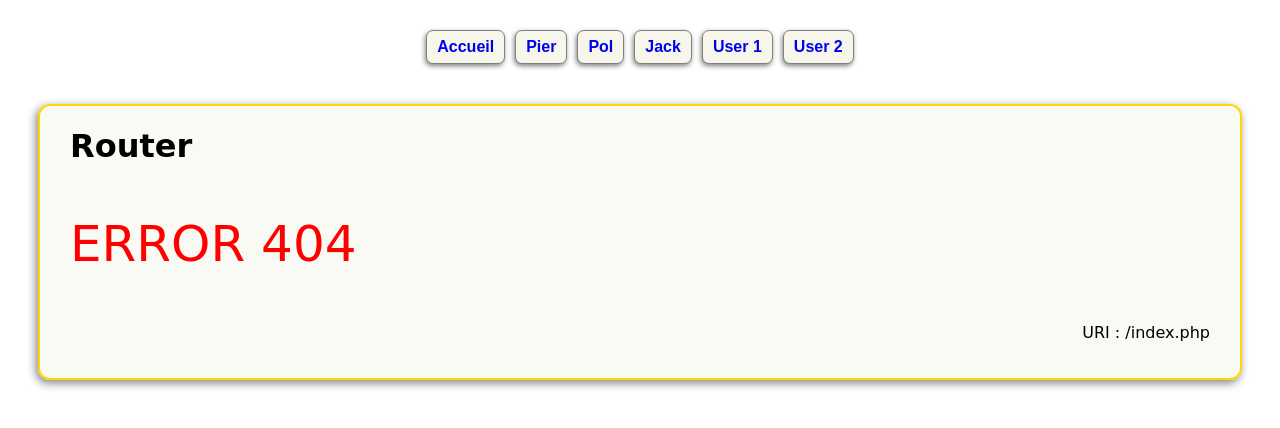
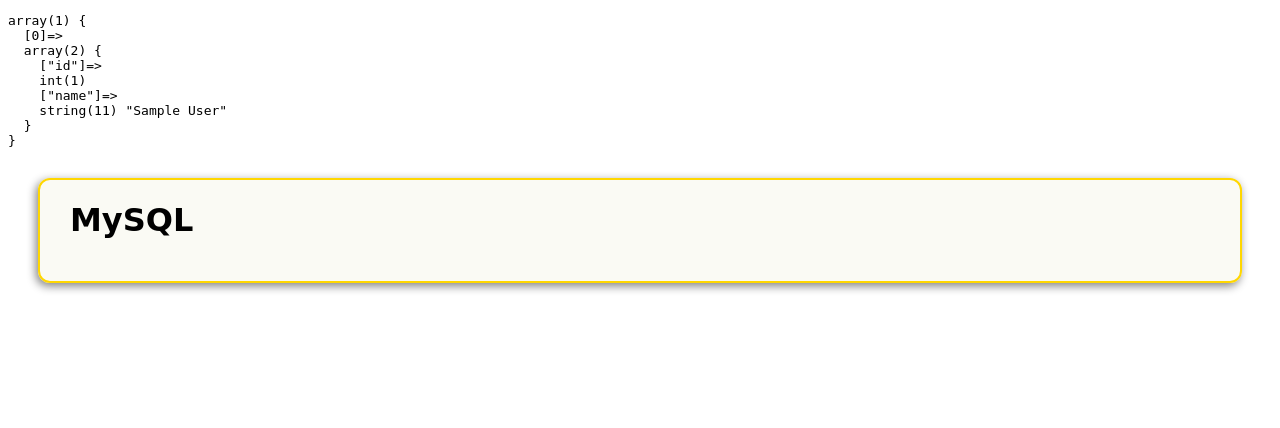
Before and after one commit to c57fr/divo, a PHP site: page /index.php in a window 1280 px wide. Shown: the top 428 px of the page. Run offline with PHP 8.4, Linux system fonts and the light colour scheme; tables that the repository leaves empty or names only in its code hold one stand-in row (values such as "Sample post").

Commit message:
Start MySQL

```diff
--- /dev/null
+++ b/config.php
@@ -0,0 +1,14 @@
+<?php
+
+/**
+ * (ɔ) Online FORMAPRO - GrCOTE7 -2022.
+ */
+
+const CONFIG = [
+	'database' => [
+		'host'     => '127.0.0.1',
+		'user'     => 'root',
+		'password' => '123',
+		'dbname'   => 'test',
+	],
+];
--- /dev/null
+++ b/db.php
@@ -0,0 +1,17 @@
+<?php
+
+/**
+ * (ɔ) Online FORMAPRO - GrCOTE7 -2022.
+ */
+
+require_once 'config.php';
+
+try {
+	$connection = new PDO(
+		'mysql:host=' . CONFIG['database']['host'] . ';dbname=' . CONFIG['database']['dbname'] . ';charset=utf8',
+		CONFIG['database']['user'],
+		CONFIG['database']['password']
+	);
+} catch (\Exception $e) {
+	exit('Erreur : ' . $e->getMessage());
+}
--- a/index.php
+++ b/index.php
@@ -20,23 +20,31 @@
 
   <?php
 	include_once 'nav.php';
-  include_once 'uri.php';
+
+
+require_once 'db.php';
+
+  $queries = [
+  	//'CREATE TABLE users (id INT NOT NULL AUTO_INCREMENT, name VARCHAR(255) NOT NULL UNIQUE, PRIMARY KEY (id))',
+  	//'INSERT INTO users (name) VALUES ("jcharcosset")',
+  	// your own sql request,
+    'SELECT * from users',
+  ];
+
+  foreach ($queries as $query) {
+  	try {
+  		$statement = $connection->prepare($query);
+  		$statement->execute();
+  	} catch (Exception $e) {
+  		echo 'Erreur : ' . $e->getMessage() . '<br/>';
+  	}
+  }
+  // aff($statement->fetchAll());
+  aff($statement->fetchAll(PDO::FETCH_ASSOC));
   ?>
 
   <main>
-    <h1>Router</h1>
-
-    <?php if ('/' == $uri) {
-    	echo '<h2>Page Accueil</h2>';
-    } else {
-    	if (file_exists($inc)) {
-    		include $inc;
-    	} else {
-    		echo '<p class="err404">ERROR 404</p>';
-    	}
-    }
-	  echo $affUri;
-  ?>
+    <h1>MySQL</h1>
   </main>
 
 </body>
--- a/nav.php
+++ b/nav.php
@@ -11,12 +11,12 @@ function aff($var, $txt = null)
 	echo '</pre>';
 }
 
-$pages = ['Pier', 'Pol', 'Jack'];
-echo '<nav><a href="/">Accueil</a>';
-foreach ($pages as $page) {
-	echo ' <a href="../' . $page . '">' . $page . '</a>';
-}
-echo ' <a href="/user/1">User 1</a>';
-echo ' <a href="/user/2">User 2</a>';
+// $pages = ['Pier', 'Pol', 'Jack'];
+// echo '<nav><a href="/">Accueil</a>';
+// foreach ($pages as $page) {
+// 	echo ' <a href="../' . $page . '">' . $page . '</a>';
+// }
+// echo ' <a href="/user/1">User 1</a>';
+// echo ' <a href="/user/2">User 2</a>';
 
-echo '</nav>';
+// echo '</nav>';
```
Also changed, not shown: tests/php/index.php (+3 -16 lines), tests/php/style.css (+0 -6 lines), tests/php/uri.php (+4 -4 lines), 2 other files.
